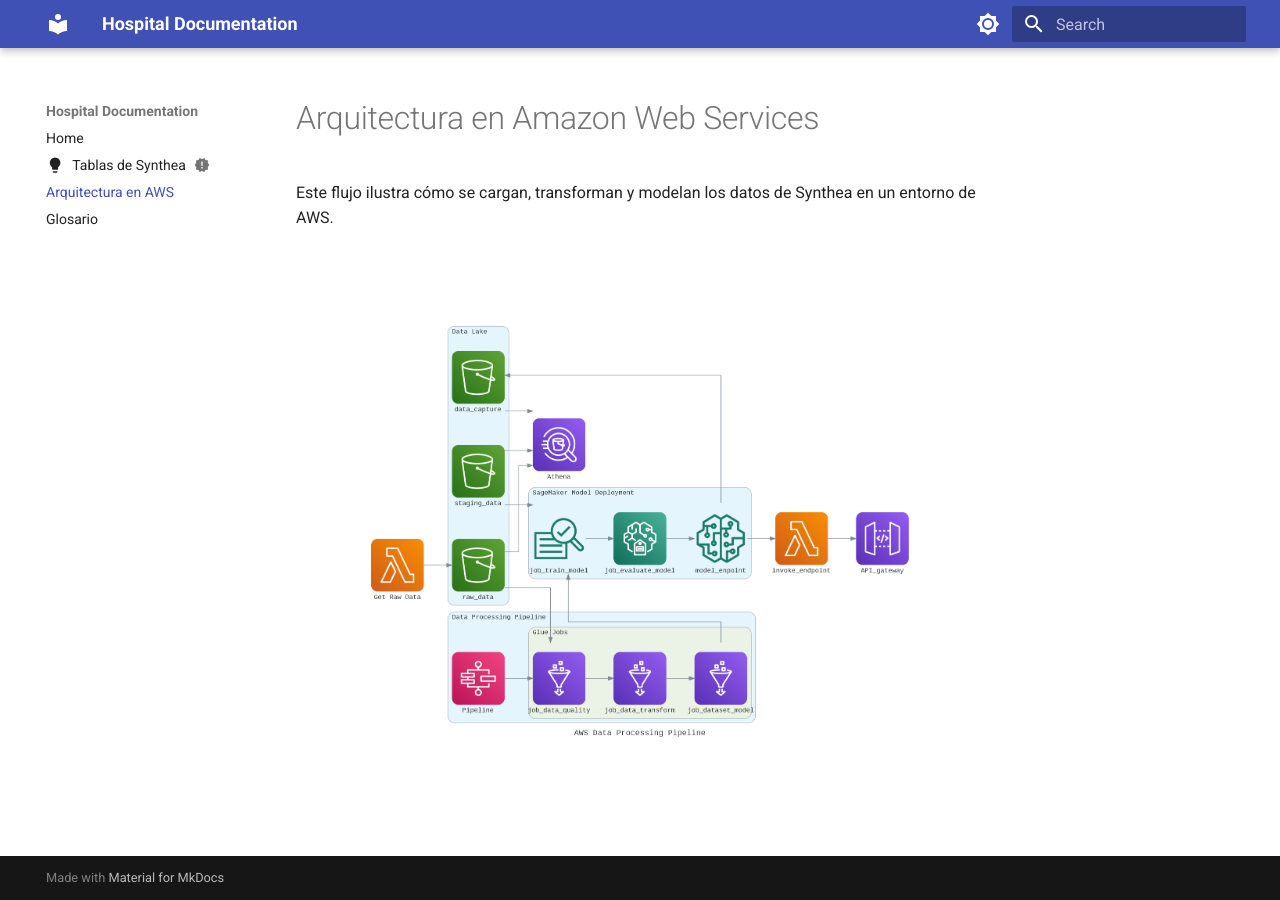
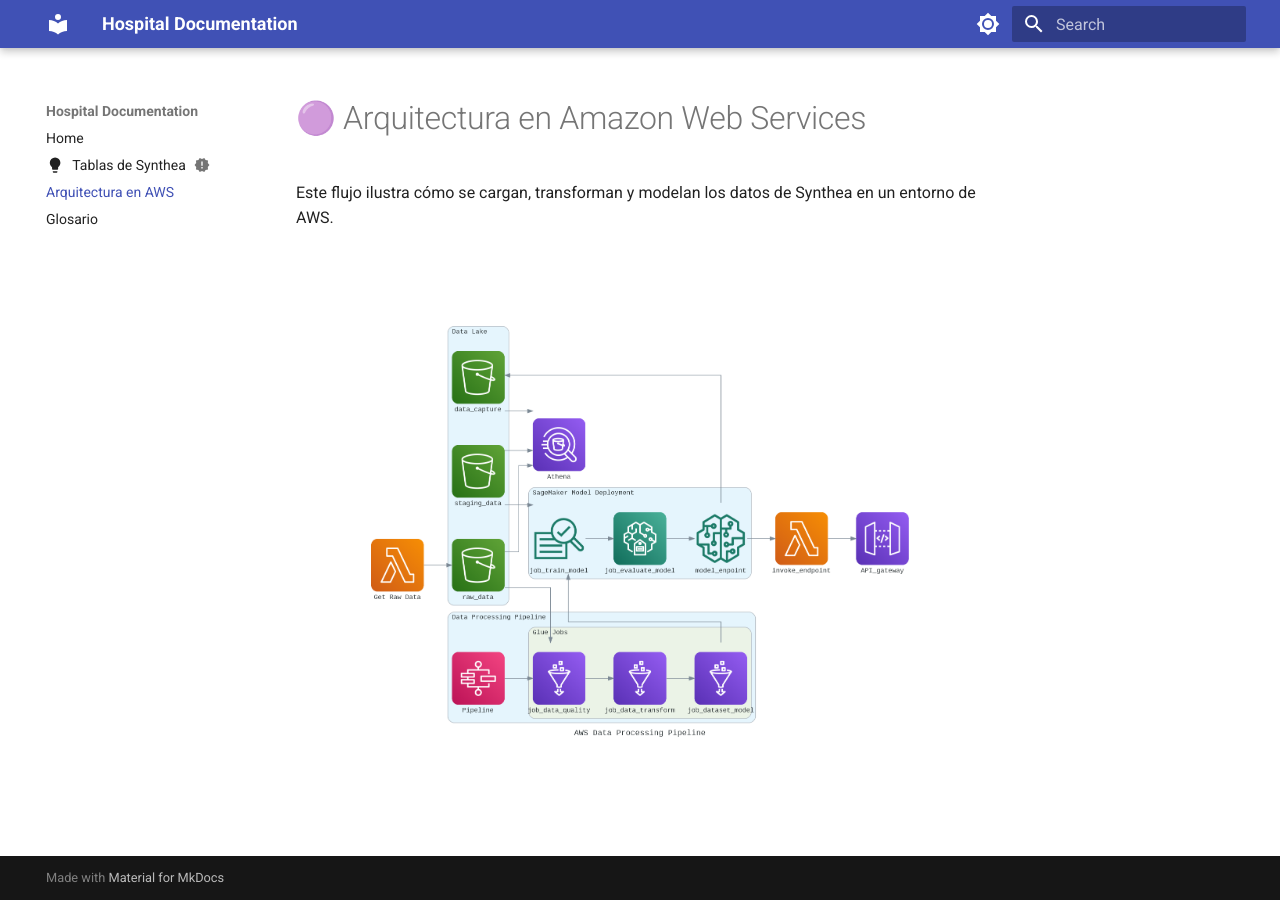
Before and after one commit to r0mymendez/doc-as-code, an MkDocs documentation site: the page built from docs/architecture.md, in a window 1280 px wide. Built offline with MkDocs 1.6.1 and Material for MkDocs 9.7.7, drawn with Linux system fonts in a browser that asks for light colours.

```diff
--- a/docs/architecture.md
+++ b/docs/architecture.md
@@ -1,4 +1,4 @@
-# Arquitectura en Amazon Web Services
+# 🟣 Arquitectura en Amazon Web Services
 
 Este flujo ilustra cómo se cargan, transforman y modelan los datos de Synthea en un entorno de AWS.
 
```
Also changed, not shown: 1 other file.
